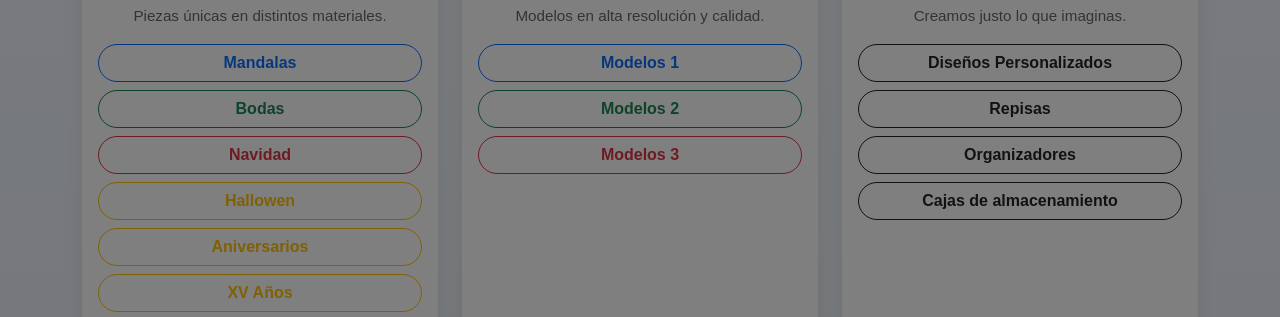
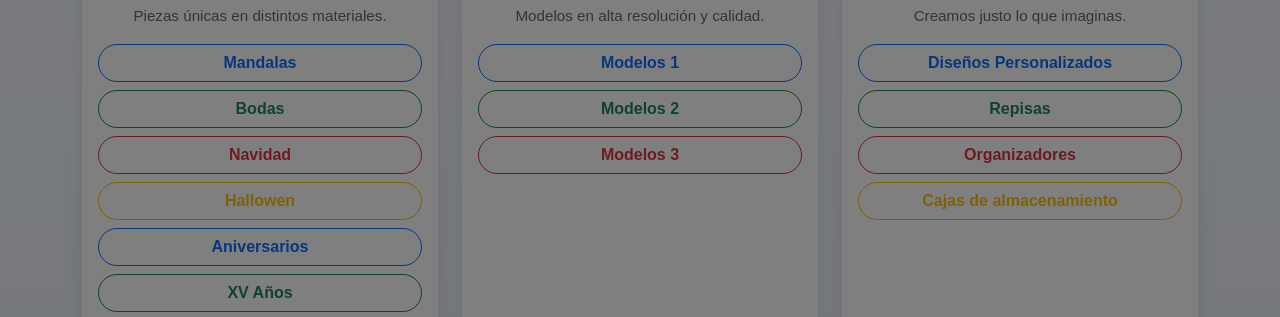
Before and after one commit to Jalco837/Hazermex, a plain HTML site: page catalogo.html in a window 1280 px wide. Shown: the part 479-796 px from the top of the page. Drawn offline with nearby package versions, Linux system fonts and the light colour scheme.

Commit message:
Cambios 8

```diff
--- a/catalogo.html
+++ b/catalogo.html
@@ -198,9 +198,9 @@
             <button class="btn btn-outline-success abrir-productos" data-tipo="bodas">Bodas</button>
             <button class="btn btn-outline-danger abrir-productos" data-tipo="navidad">Navidad</button>
             <button class="btn btn-outline-warning abrir-productos" data-tipo="hallowen">Hallowen</button>
-            <button class="btn btn-outline-warning abrir-productos" data-tipo="aniversarios">Aniversarios</button>
-            <button class="btn btn-outline-warning abrir-productos" data-tipo="xv_años">XV Años</button>
-            <button class="btn btn-outline-warning abrir-productos" data-tipo="centros_de_mesa">Centros de mesa</button>
+            <button class="btn btn-outline-primary abrir-productos" data-tipo="aniversarios">Aniversarios</button>
+            <button class="btn btn-outline-success abrir-productos" data-tipo="xv_años">XV Años</button>
+            <button class="btn btn-outline-danger abrir-productos" data-tipo="centros_de_mesa">Centros de mesa</button>
             <button class="btn btn-outline-warning abrir-productos" data-tipo="san_valentin">San valentin</button>
 
           </div>
@@ -232,10 +232,10 @@
           <h5 class="card-title">Diseños Personalizados</h5>
           <p class="card-text">Creamos justo lo que imaginas.</p>
           <div class="d-grid gap-2">
-            <button class="btn btn-outline-dark abrir-productos" data-tipo="personalizados">Diseños Personalizados</button>
-             <button class="btn btn-outline-dark abrir-productos" data-tipo="repisas">Repisas</button>
-              <button class="btn btn-outline-dark abrir-productos" data-tipo="organizadores">Organizadores</button>
-               <button class="btn btn-outline-dark abrir-productos" data-tipo="cajas_de_almacenamiento">Cajas de almacenamiento</button>
+            <button class="btn btn-outline-primary abrir-productos" data-tipo="personalizados">Diseños Personalizados</button>
+             <button class="btn btn-outline-success abrir-productos" data-tipo="repisas">Repisas</button>
+              <button class="btn btn-outline-danger abrir-productos" data-tipo="organizadores">Organizadores</button>
+               <button class="btn btn-outline-warning abrir-productos" data-tipo="cajas_de_almacenamiento">Cajas de almacenamiento</button>
 
           </div>
         </div>
```
Also changed, not shown: productos.html (+4 -3 lines).
